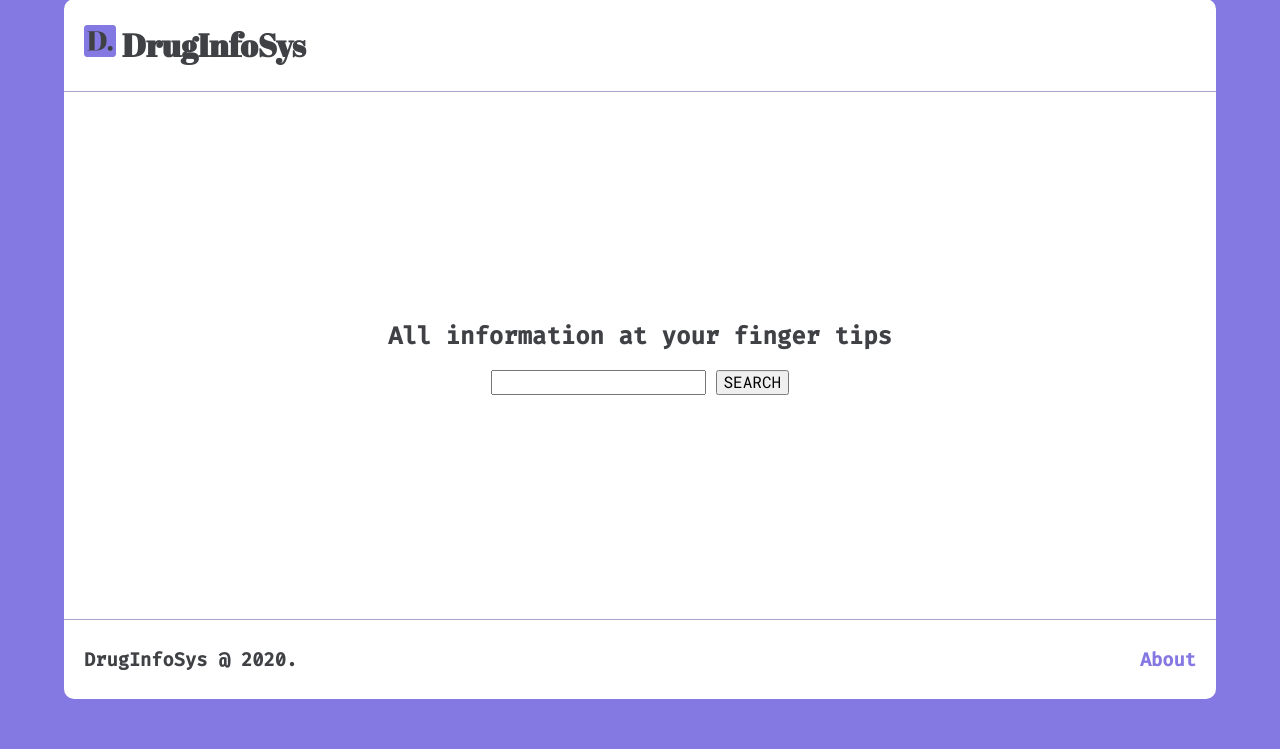
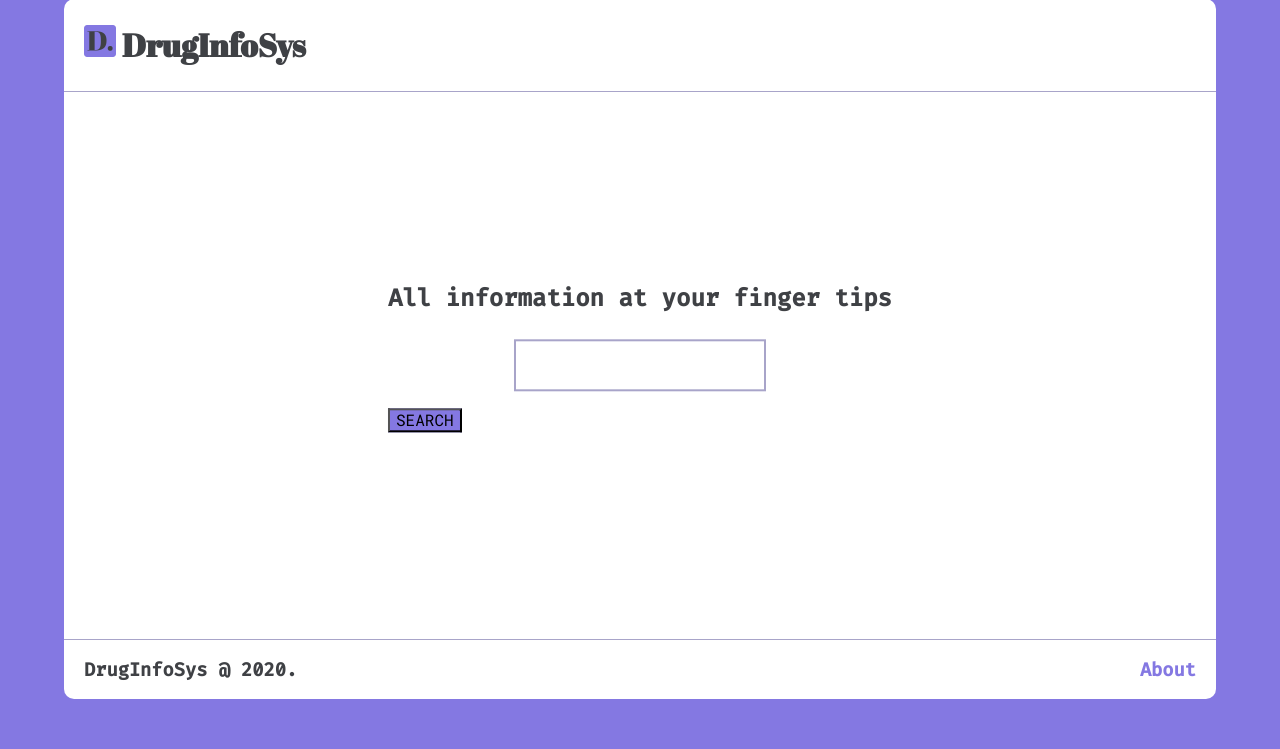
Before and after one commit to A3AJAGBE/python-project, a Flask app: page / in a window 1280 px wide. Shown: the part 51-800 px from the top of the page. Run offline with Flask 2, Linux system fonts and the light colour scheme.

Commit message:
update the style of content section

```diff
--- a/static/css/style.css
+++ b/static/css/style.css
@@ -50,10 +50,25 @@ header{
   text-align: center;
 }
 
+.content input[type=text]{
+  width: 50%;
+  padding: 10px;
+  font-size: 1.5em;
+  margin: 7px;
+  border: 2px solid #A8A4C9;
+}
+
+.content button {
+  margin-top: 10px;
+  background: #8478E2;
+  cursor: pointer;
+  display: block;
+}
 
 /* FOOTER SECTION STYLE */
 footer {
-  padding: 10px 20px;
+  padding-right: 20px;
+  padding-left: 20px;
   border-top: 1px solid #A8A4C9;
   position: absolute;
   bottom: 0;
```
